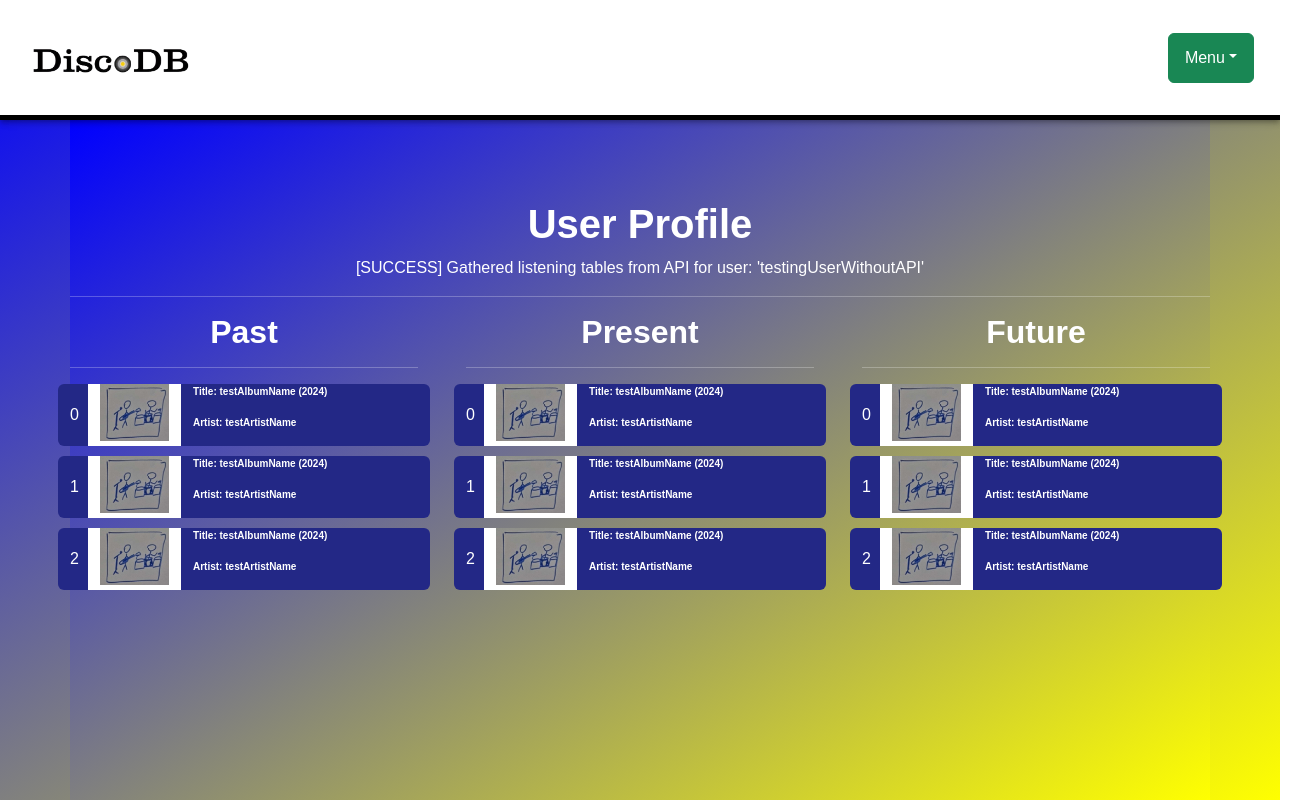
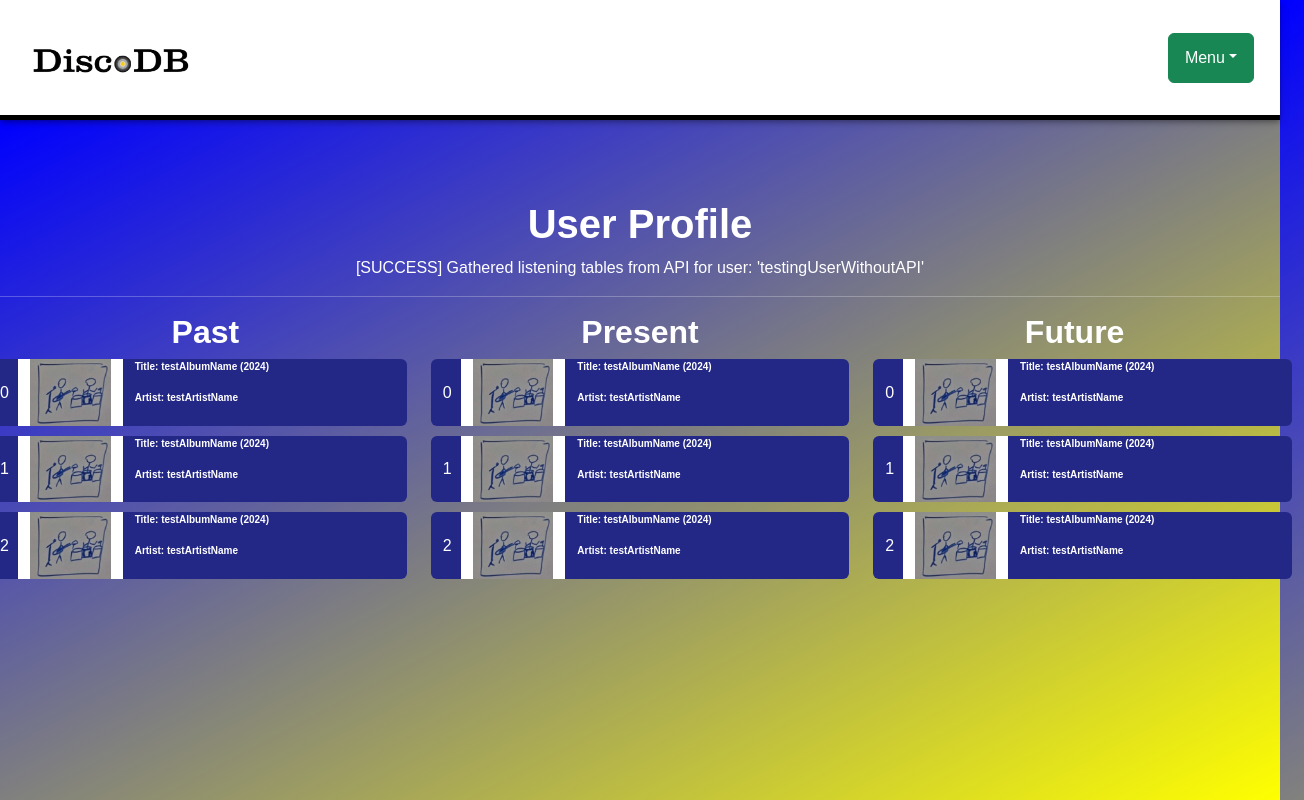
Before and after one commit to LT69018/DiscoDB, a React (Create React App) app in the folder frontend/: page /UserProfile in a window 1280 px wide. Shown: the whole page, 1304 px wide, since content can reach past the window. Built offline with nearby package versions, Linux system fonts and the light colour scheme.

Commit message:
[Frontend/UserProfile] Each table fits in max-h
- scroll bars that are independent.
- bug: `Future` table is too far to the right, maybe make each of the columns smaller?

```diff
--- a/frontend/src/UserProfile/Components/ListeningRow.js
+++ b/frontend/src/UserProfile/Components/ListeningRow.js
@@ -20,7 +20,7 @@ const ListeningRow = ({index, row, album_id}) => {
       <div className="col-3 imageCol">
         <img className="img-responsive object-fit-scale albumCover" src="default_cover_art.jpg" alt="Unable to display generic cover art :("/>
       </div>
-      <div className="col" style={{textAlign: "left"}}>
+      <div className="col-6" style={{textAlign: "left"}}>
           <p className="albumTitle">Title: {row[BACKEND_ALBUM_NAME_KEY]} ({row[BACKEND_YEAR_KEY]})</p>
           <p className="albumArtist">Artist: {row[BACKEND_ARTIST_NAME_KEY]}</p>
       </div>
--- a/frontend/src/UserProfile/Components/ListeningTable.css
+++ b/frontend/src/UserProfile/Components/ListeningTable.css
@@ -52,3 +52,9 @@ p.albumArtist {
     max-width: 100%;
     height: auto;
 }
+
+.albumsColumn {
+    /* padding-left: 2.5rem; */
+    max-height:40vh;
+    overflow-y: auto ; /* <- allow user to scroll through the particular table! */
+}
--- a/frontend/src/UserProfile/Components/ListeningTable.js
+++ b/frontend/src/UserProfile/Components/ListeningTable.js
@@ -12,7 +12,7 @@ const ListeningTable = ({rows}) => {
   ));
 
   return (
-    <div>
+    <div class="col-spaced">
       {rowsHTML}
     </div>
   )
--- a/frontend/src/UserProfile/UserProfile.css
+++ b/frontend/src/UserProfile/UserProfile.css
@@ -9,14 +9,11 @@
     height: 30%;
 }
 
-.albumsColumn {
-    margin-left: 5%;
-    margin-right: 5%;
-    border-left: 1px solid #000;
-    border-right: 1px solid #000;
-    overflow:scroll; /* <- allow user to scroll through the particular table! */
-}
-
 .columnTitle {
     background-color: white;
 }
+
+.allTablesRow {
+    display: block;
+    height: 30vh;
+}
--- a/frontend/src/UserProfile/page.js
+++ b/frontend/src/UserProfile/page.js
@@ -33,35 +33,35 @@ export default function UserProfile() {
   }
 
   return (
-    <div className="container">
-      <div className="row pageInfoHeader"> {/* Currently pageInfoHeader doesn't work to make a space above the h1 */}
-        <div className="col">
-          <h1> User Profile </h1>
-          {statusHtml}
-          <hr></hr>
+    <div className="container-fluid">
+      <h1> User Profile </h1>
+      {statusHtml}
+      <hr></hr>
+      <div className="row">
+        <div className="col-4">
+          <h2 className="columnTitle">Past</h2>
+        </div>
+        <div className="col-4">
+          <h2 className="columnTitle">Present</h2>
+        </div>
+        <div className="col-4">
+          <h2 className="columnTitle">Future</h2>
         </div>
       </div>
-      <div className="row gx-5">
-        <div className="col-4">
-          <div className="col-spaced albumsColumn" id="pastColumn">
-            <h2 className="columnTitle">Past</h2>
-            <hr></hr>
+      <div className="row gx-5 allTablesRow">
+
+        <div className="col-4 albumsColumn">
+          <div className="col-spaced" >
             {pastTable}
           </div>
         </div>
-
-        <div className="col-4">
-          <div className="col-spaced albumsColumn" id="presentColumn">
-            <h2 className="columnTitle">Present</h2>
-            <hr></hr>
+        <div className="col-4 albumsColumn">
+          <div className="col-spaced " id="presentColumn">
             {presentTable}
           </div>
         </div>
-
-        <div className="col-4">
-          <div className="col-spaced albumsColumn" id="futureColumn">
-            <h2 className="columnTitle">Future</h2>
-            <hr></hr>
+        <div className="col-4 albumsColumn">
+          <div className="col-spaced " id="futureColumn">
             {futureTable}
           </div>
         </div>
```
